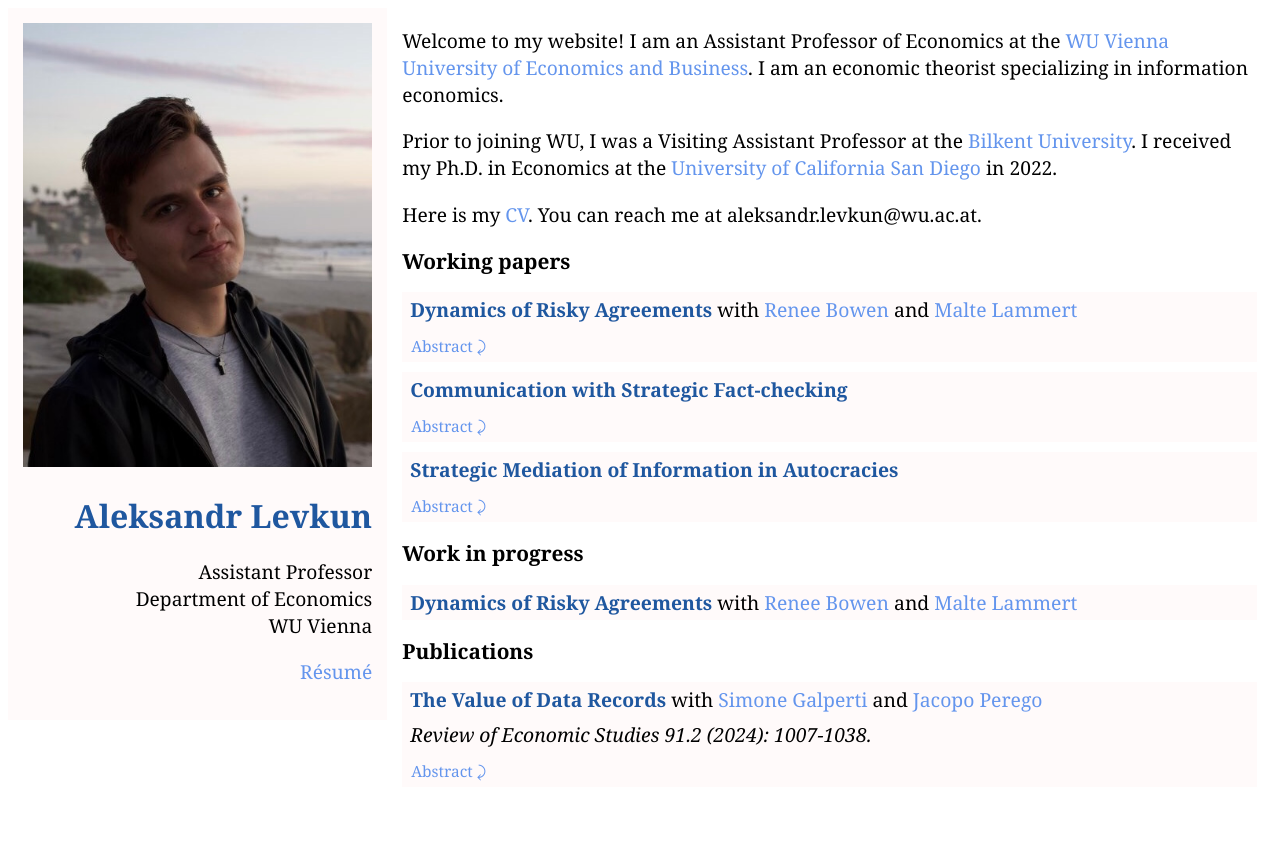
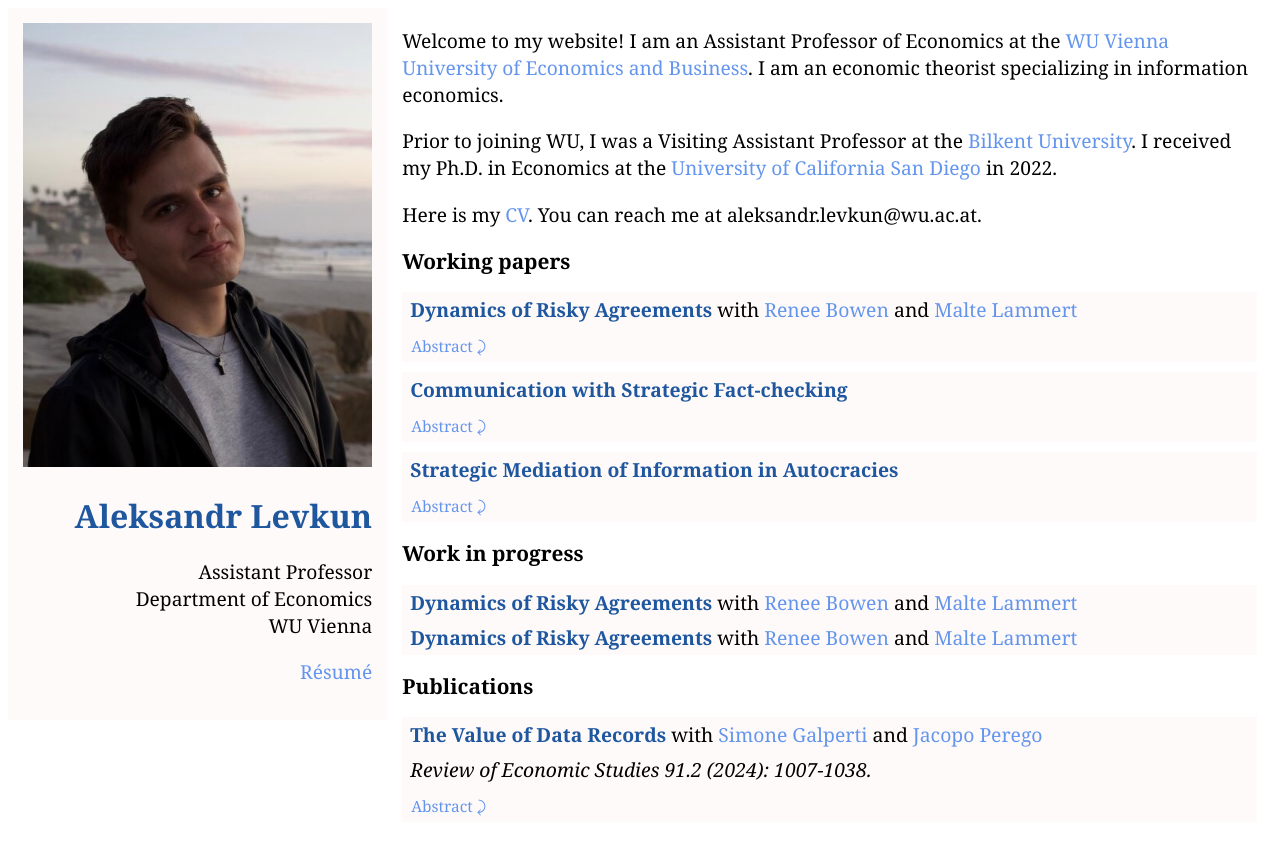
Before and after one commit to alevkun/alevkun.github.io, a Jekyll site: the page built from index.html, in a window 1280 px wide. Shown: the top 855 px of the page. Built offline with Jekyll 4.4.1, drawn with Linux system fonts in a browser that asks for light colours.

Commit message:
Update index.html

```diff
--- a/index.html
+++ b/index.html
@@ -140,6 +140,15 @@ title: Aleksandr Levkun
 		</td>
 		<td align="right", style="padding-right:8px;">  </td>
 	</tr>
+        <tr>
+		<td style="width:90%;padding-left:8px;">
+			<a style="color:#1F579F;font-weight:bold;">Dynamics of Risky Agreements</a>  with
+			<a href="https://sites.google.com/site/tamarareneebowenlyn/">Renee Bowen</a> and
+			<a href="https://economics.ucsd.edu/graduate-program/about/grad-profiles/cohort%202018/Lammert-malte.html">Malte Lammert</a>
+		</td>
+		<td align="right", style="padding-right:8px;">  </td>
+	</tr>
+
 	<!-- <tr>
 		<td> <button class="button button1" id="buttonwp2" onclick="showhidewp2()">Abstract &#10552;</button> </td>
 		<td> </td>
```
